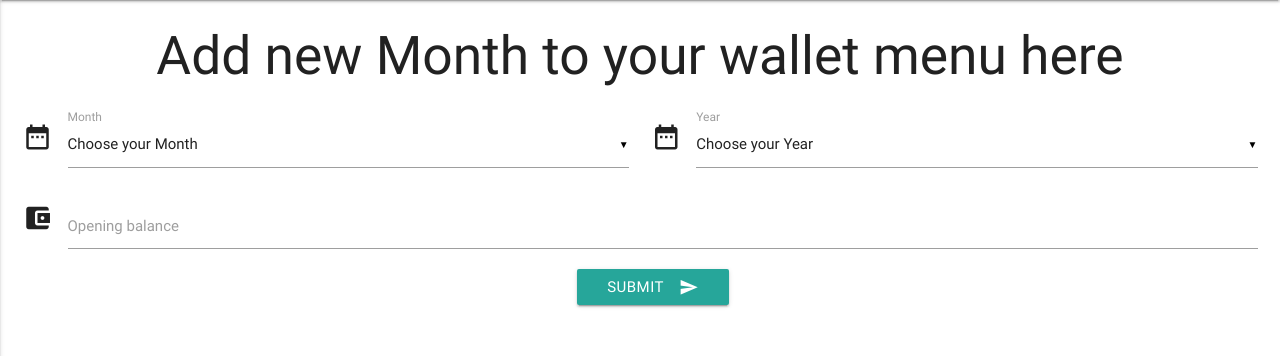
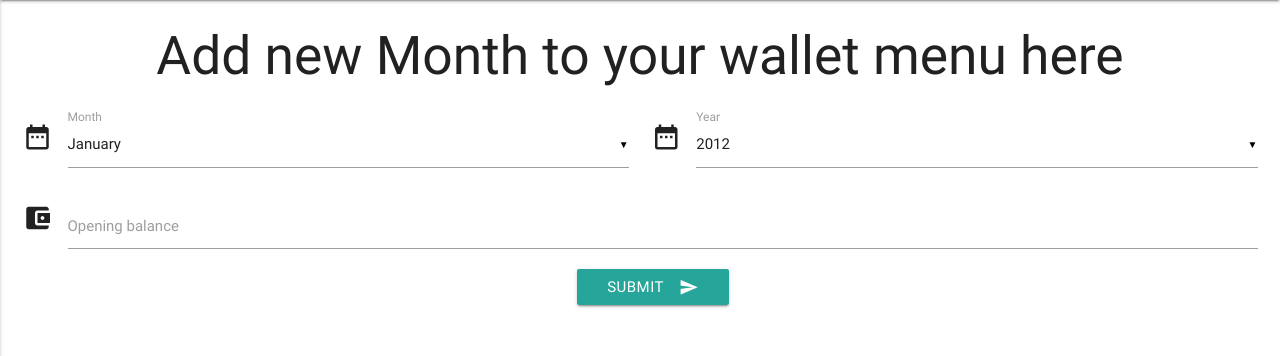
Before and after one commit to pradeepgangwar/Wallet-Manager, a Flask app: page /month/new in a window 1280 px wide. Shown: the part 64-420 px from the top of the page. Run offline with Flask 2, Linux system fonts and the light colour scheme; some libraries are stand-ins or nearby versions.

Commit message:
Fixed more bugs with month year picker

```diff
--- a/templates/newMonth.html
+++ b/templates/newMonth.html
@@ -31,9 +31,8 @@
       <div class="row">
         <div class="input-field col s6">
         <i class="material-icons prefix">date_range</i>
-        <select name = "name">
-          <option value="" disabled selected>Choose your Month</option>
-          <option value="January">January</option>
+        <select name = "name" required>
+          <option value="January" selected>January</option>
           <option value="February">February</option>
           <option value="March">March</option>
           <option value="March">April</option>
@@ -50,8 +49,8 @@
       </div>
         <div class="input-field col s6">
         <i class="material-icons prefix">date_range</i>
-        <select name = "year">
-          <option value="" disabled selected>Choose your Year</option>
+        <select name = "year" required>
+          <option value="2012" selected>2012</option>
           <option value="2013">2013</option>
           <option value="2014">2014</option>
           <option value="2015">2015</option>
```
